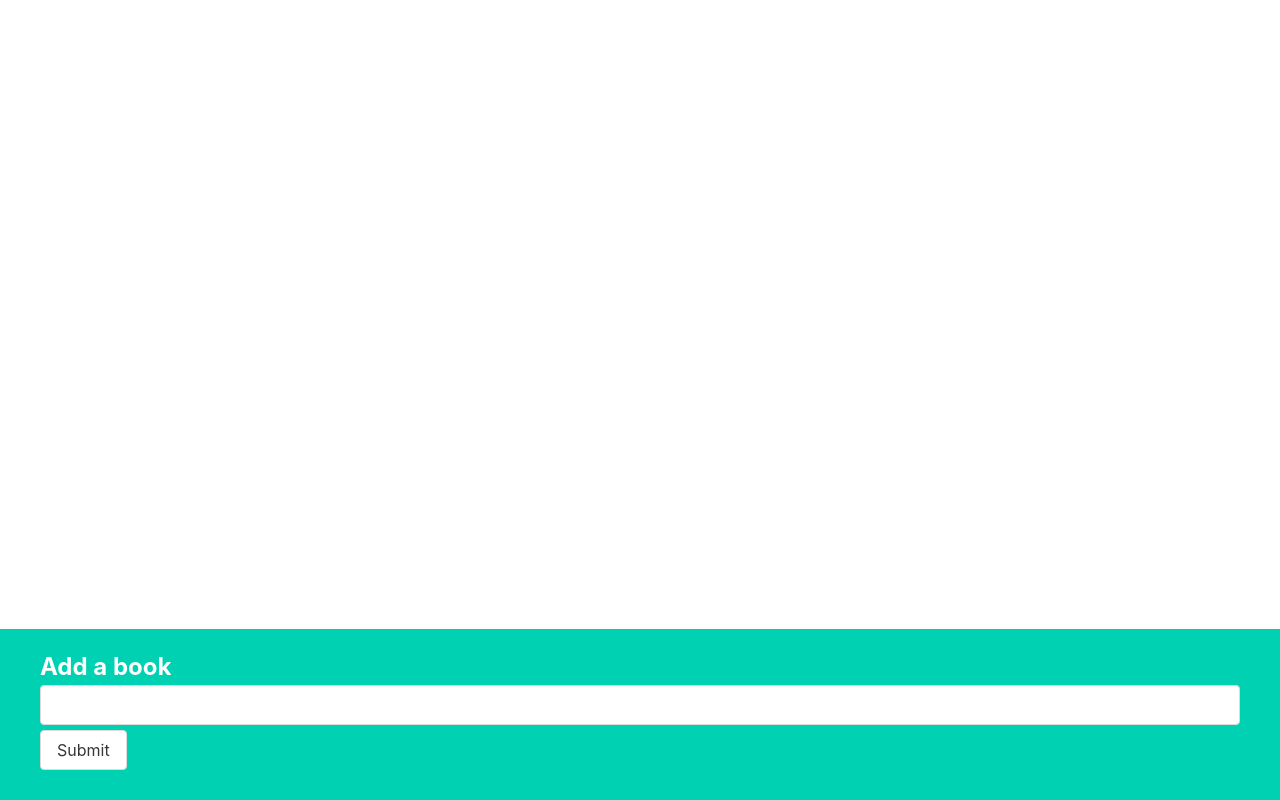
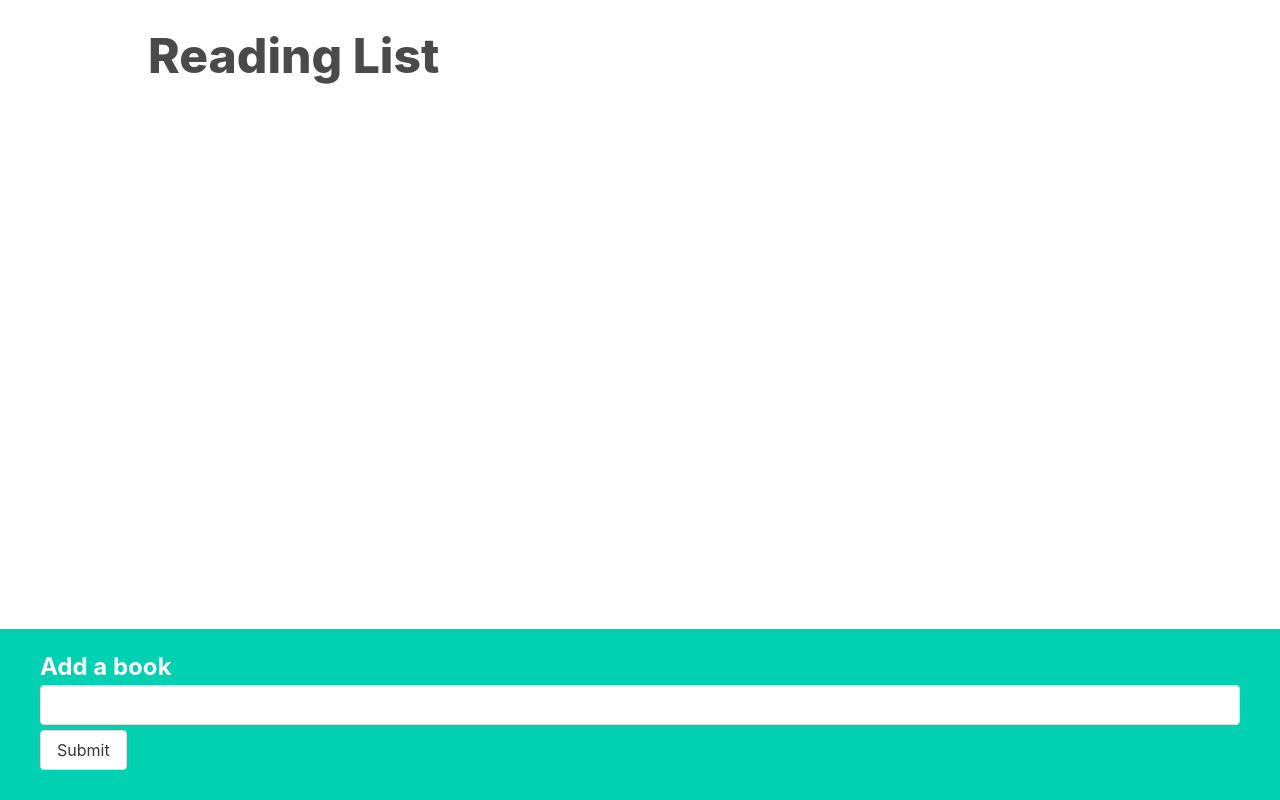
Before and after one commit to one-way7/books, a React (Create React App) app: page / in a window 1280 px wide. Built offline with nearby package versions, Linux system fonts and the light colour scheme.

Commit message:
added h1 tag

```diff
--- a/src/App.js
+++ b/src/App.js
@@ -36,6 +36,7 @@ function App() {
 
     return (
         <div className="app">
+            <h1>Reading List</h1>
             <BookList
                 books={books}
                 onDelete={handleDeleteBookById}
```
